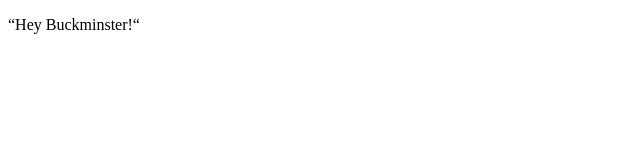
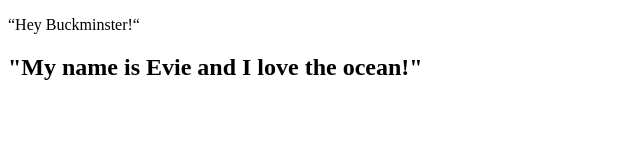
Before and after one commit to evelyn789/my-first-html, a plain HTML site: page index.html in a window 1280 px wide. Shown: the whole page, without its empty margins (0-640 px from the left). Drawn offline with Linux system fonts and the light colour scheme.

Commit message:
My second Commit! (ie changes)

```diff
--- a/index.html
+++ b/index.html
@@ -8,6 +8,7 @@
 
 <body>
   <p>“Hey Buckminster!“</p>
+  	<h2>"My name is Evie and I love the ocean!"</h2>
   </body>
 
 </html>
```
